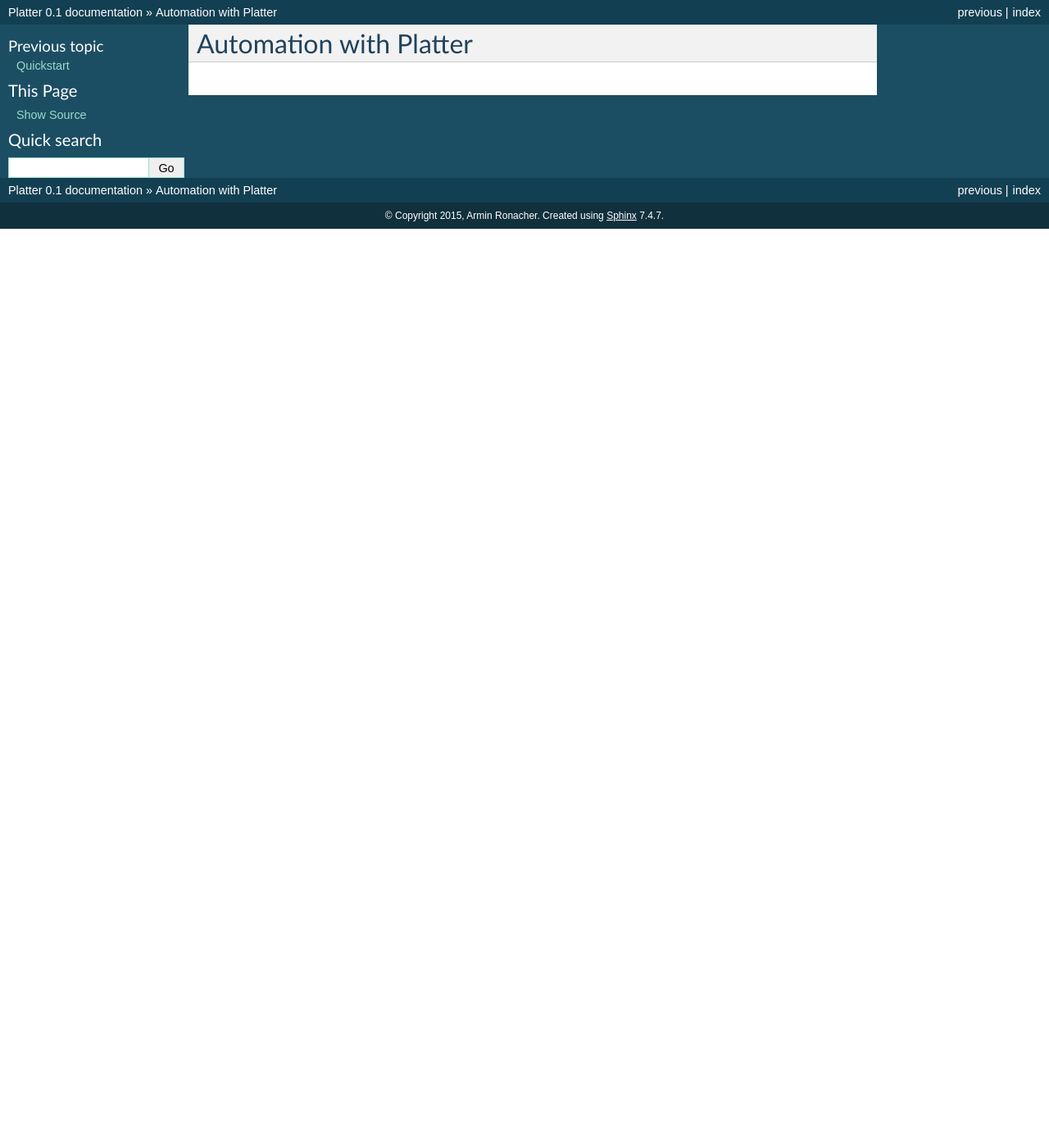
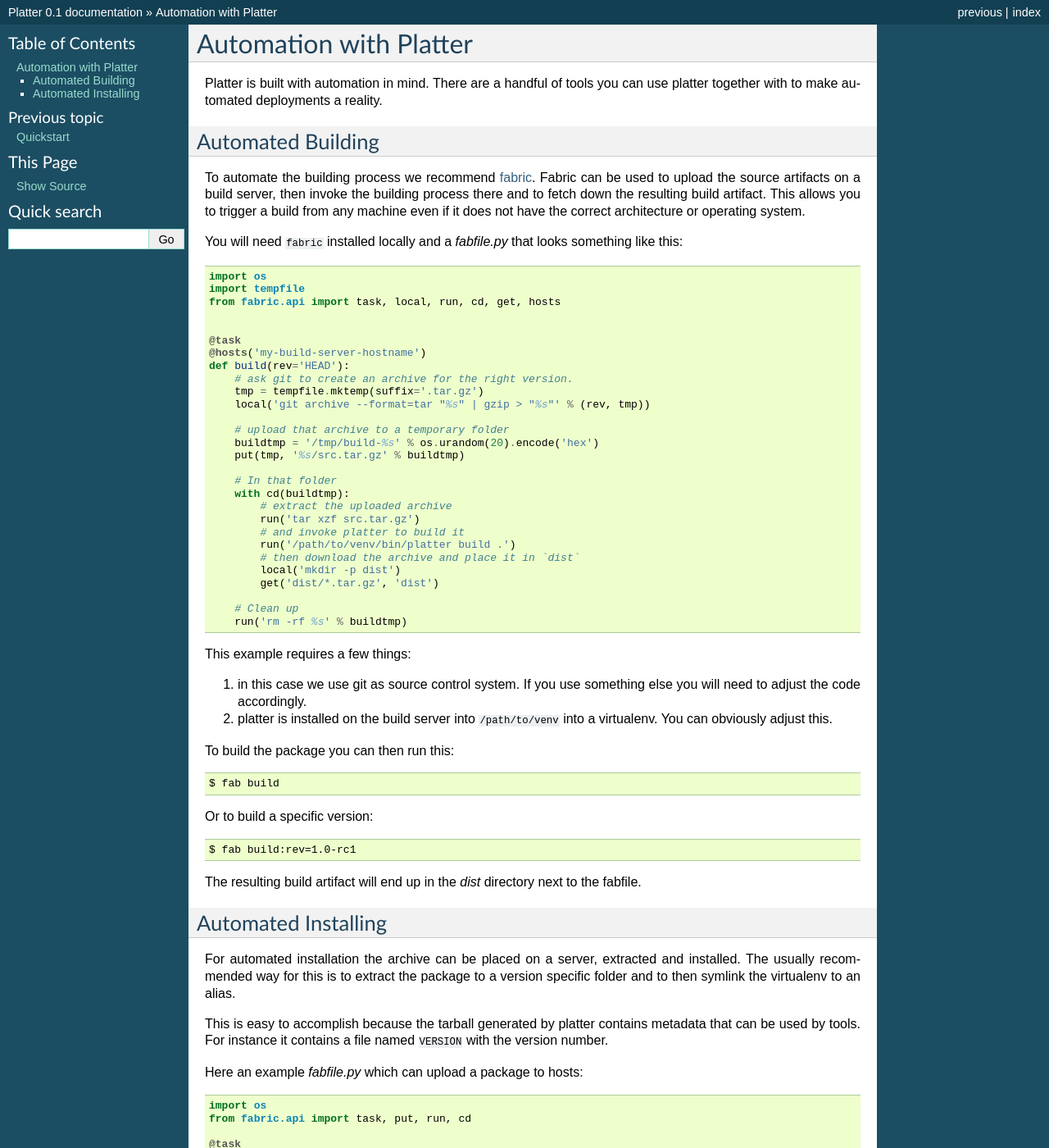
Before and after one commit to mitsuhiko/platter, a Sphinx documentation site: the page built from docs/automation.rst, in a window 1280 px wide and 1400 px high. Shown: the whole window at 82% size. Built offline with Sphinx 7.4.7, drawn with Linux system fonts in a browser that asks for light colours; some of the changed text lies outside the part shown.

Commit message:
Updated docs

```diff
--- a/docs/automation.rst
+++ b/docs/automation.rst
@@ -2,3 +2,114 @@
 
 Automation with Platter
 =======================
+
+Platter is built with automation in mind.  There are a handful of tools
+you can use platter together with to make automated deployments a reality.
+
+Automated Building
+------------------
+
+To automate the building process we recommend `fabric
+<http://www.fabfile.org/>`_.  Fabric can be used to upload the source
+artifacts on a build server, then invoke the building process there and to
+fetch down the resulting build artifact.  This allows you to trigger a
+build from any machine even if it does not have the correct architecture
+or operating system.
+
+You will need ``fabric`` installed locally and a `fabfile.py` that looks
+something like this::
+
+    import os
+    import tempfile
+    from fabric.api import task, local, run, cd, get, hosts
+
+
+    @task
+    @hosts('my-build-server-hostname')
+    def build(rev='HEAD'):
+        # ask git to create an archive for the right version.
+        tmp = tempfile.mktemp(suffix='.tar.gz')
+        local('git archive --format=tar "%s" | gzip > "%s"' % (rev, tmp))
+
+        # upload that archive to a temporary folder
+        buildtmp = '/tmp/build-%s' % os.urandom(20).encode('hex')
+        put(tmp, '%s/src.tar.gz' % buildtmp)
+
+        # In that folder
+        with cd(buildtmp):
+            # extract the uploaded archive
+            run('tar xzf src.tar.gz')
+            # and invoke platter to build it
+            run('/path/to/venv/bin/platter build .')
+            # then download the archive and place it in `dist`
+            local('mkdir -p dist')
+            get('dist/*.tar.gz', 'dist')
+
+        # Clean up
+        run('rm -rf %s' % buildtmp)
+
+This example requires a few things:
+
+1.  in this case we use git as source control system.  If you use
+    something else you will need to adjust the code accordingly.
+2.  platter is installed on the build server into ``/path/to/venv`` into a
+    virtualenv.  You can obviously adjust this.
+
+To build the package you can then run this::
+
+    $ fab build
+
+Or to build a specific version::
+
+    $ fab build:rev=1.0-rc1
+
+The resulting build artifact will end up in the `dist` directory next to
+the fabfile.
+
+Automated Installing
+--------------------
+
+For automated installation the archive can be placed on a server,
+extracted and installed.  The usually recommended way for this is to
+extract the package to a version specific folder and to then symlink the
+virtualenv to an alias.
+
+This is easy to accomplish because the tarball generated by platter
+contains metadata that can be used by tools.  For instance it contains a
+file named ``VERSION`` with the version number.
+
+Here an example `fabfile.py` which can upload a package to hosts::
+
+    import os
+    from fabric.api import task, put, run, cd
+
+    @task
+    def deploy(archive=None):
+        # If not archive is provided, we use the 'last' one in the dist dir
+        if archive is None:
+            archive = os.path.join('dist', sorted(os.path.listdir('dist'))[-1])
+
+        # Uplaod the archive and make some temporary space in /tmp
+        put(filename, '/tmp/yourpackage.tar.gz')
+        run('rm -rf /tmp/yourpackage && mkdir -p /tmp/yourpackage')
+
+        # Now enter the temporary folder
+        with cd('/tmp/yourpackage'):
+            # Extract the archive, throwing away the toplevel folder
+            run('tar --strip-components=1 -xzf /tmp/yourpackage.tar.gz')
+
+            # Ask for the version
+            version = str(run('cat VERSION'))
+
+            # Install into a version specific directory
+            run('./install.sh /srv/yourpackage/versions/%s' % version)
+
+            # Create a symlink for the current version
+            run('ln -sf %s /srv/yourpackage/versions/current' % version)
+
+        # Clean up the mess
+        run('rm -rf /tmp/yourpackage /tmp/yourpackage.tar.gz')
+
+You can then deploy an archive trivially::
+
+    $ fab -H myserver deploy:archive=dist/yourpackage-VERSION-linux-x86_64.tar.gz
--- a/docs/why.rst
+++ b/docs/why.rst
@@ -7,6 +7,10 @@
 deployment scenarios and by providing the highest amount of stability
 possible.  Changes to the Python packaging infrastructure will not affect
 platter based deployments.
+
+Platter also places a lot of emphasis on automation.  Both the build and
+the installation process provides a lot of helpers for automatic usage
+through assisting tools.
 
 Platter Operation
 -----------------
```
